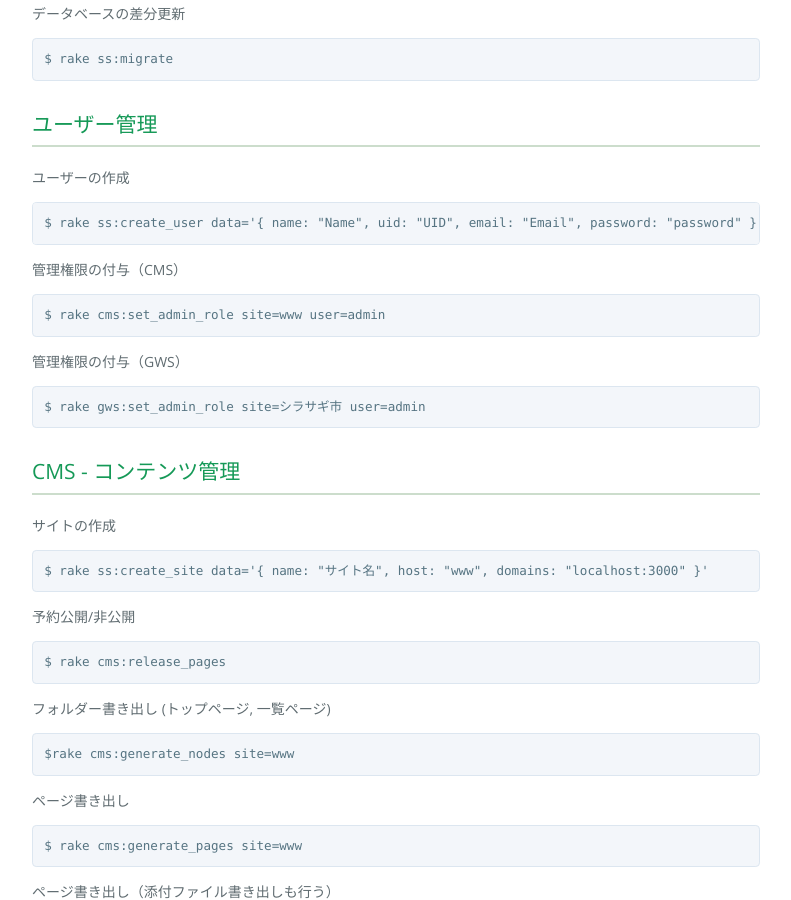
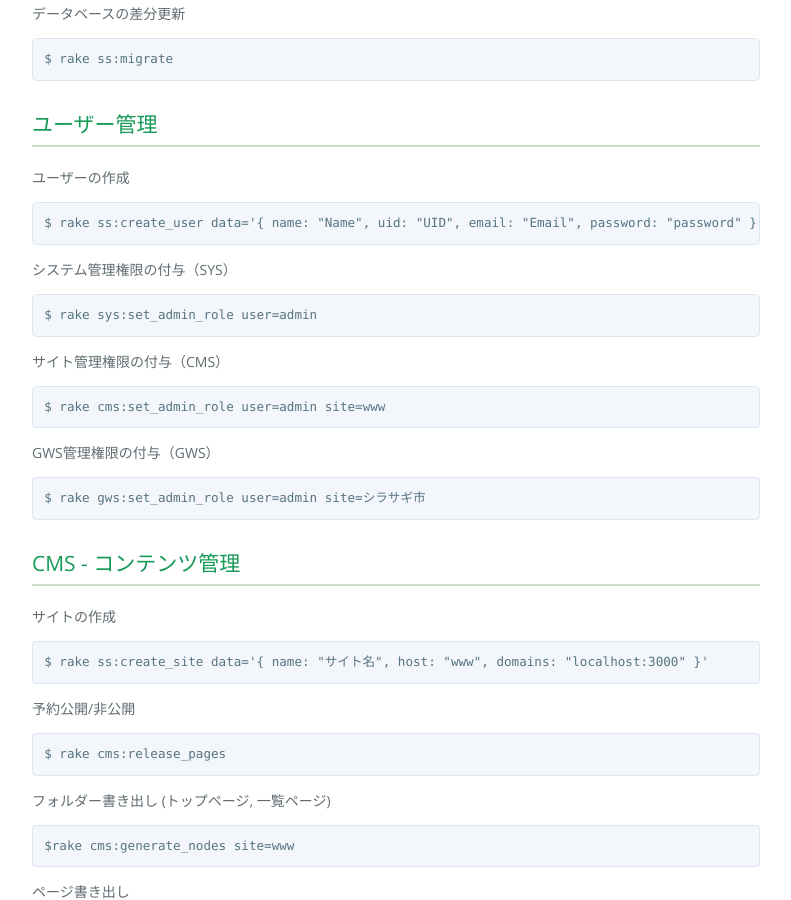
Before and after one commit to shirasagi/shirasagi.github.io, a Jekyll site: the page built from settings/cmd.md, in a window 1280 px wide and 900 px high, scrolled down 363 px. Shown: the whole window, without its empty margins (244-1035 px from the left). Built offline with Jekyll 4.4.1, drawn with Linux system fonts in a browser that asks for light colours; nearby versions of some CDN libraries; Markdown is read by kramdown in place of the engine named in the settings.

Commit message:
[modify] command: sys:set_admin_role

````diff
--- a/settings/cmd.md
+++ b/settings/cmd.md
@@ -19,16 +19,22 @@ $ rake ss:migrate
 $ rake ss:create_user data='{ name: "Name", uid: "UID", email: "Email", password: "password" }'
 ```
 
-管理権限の付与（CMS）
+システム管理権限の付与（SYS）
 
 ```
-$ rake cms:set_admin_role site=www user=admin
+$ rake sys:set_admin_role user=admin
 ```
 
-管理権限の付与（GWS）
+サイト管理権限の付与（CMS）
 
 ```
-$ rake gws:set_admin_role site=シラサギ市 user=admin
+$ rake cms:set_admin_role user=admin site=www
+```
+
+GWS管理権限の付与（GWS）
+
+```
+$ rake gws:set_admin_role user=admin site=シラサギ市
 ```
 
 ## CMS - コンテンツ管理
````
